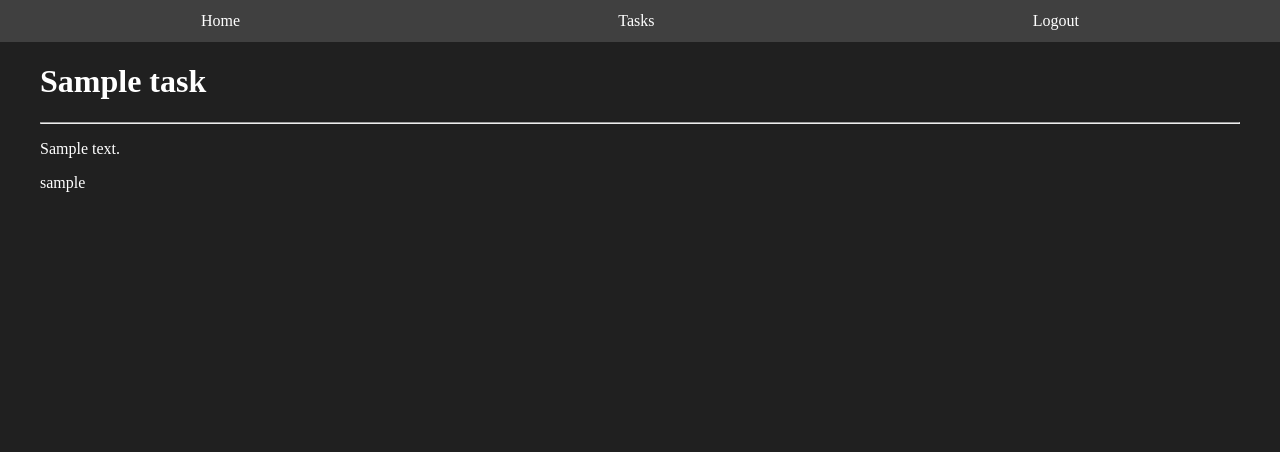
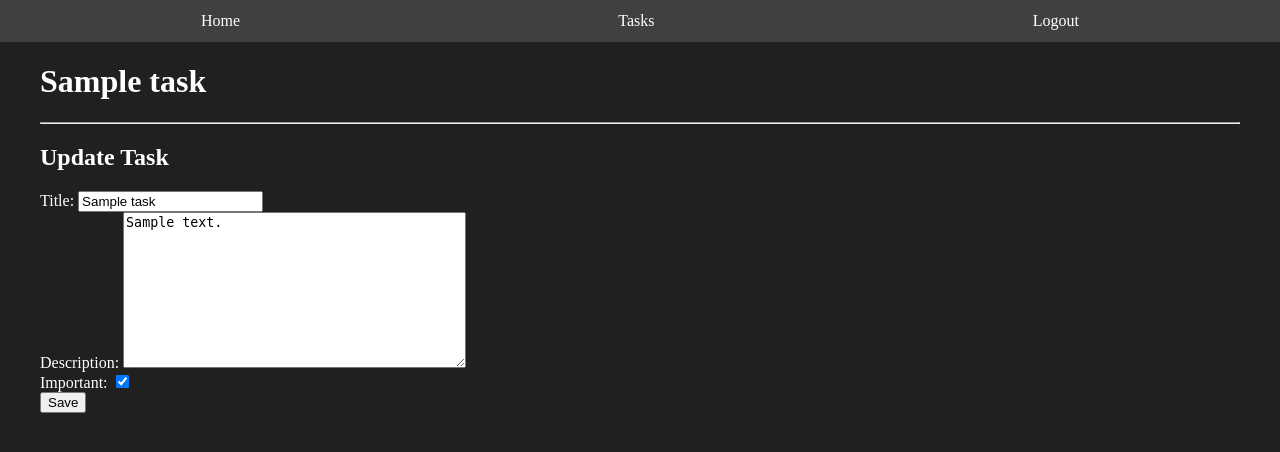
Before and after one commit to daniborja/django-app-init, a Django app: page /tasks/1 in a window 1280 px wide. Shown: the top 452 px of the page. Run offline with Django 5.2, Linux system fonts and the light colour scheme; a user stored in the database is signed in; tables that the repository leaves empty hold one stand-in row (values such as "Sample post").

Commit message:
[ADD]: update task

```diff
--- a/tasks/templates/tasks/task.html
+++ b/tasks/templates/tasks/task.html
@@ -6,7 +6,17 @@
 <h1>{{task.title}}</h1>
 <hr />
 
-<p>{{task.description}}</p>
-<p>{{task.user.username}}</p>
+
+<h2>Update Task</h2>
+
+<!-- form to upd -->
+<form method="POST">
+  <!-- CSRF token -->
+  {% csrf_token %}
+
+  {{form}}
+
+  <button type="submit">Save</button>
+</form>
 
 {% endblock %}
--- a/tasks/views.py
+++ b/tasks/views.py
@@ -125,6 +125,21 @@ def create_task(request):
 def task(request, id):
     # validate that the task belongs to authUser
     task_db = get_object_or_404(Task, id=id, user_id=request.user.id)
-    return render(request, 'tasks/task.html', {
-        'task': task_db
-    })
+
+    if request.method == 'GET':
+        form = TaskForm(instance=task_db)
+        return render(request, 'tasks/task.html', {
+            'task': task_db,
+            'form': form
+        })
+    else:
+        try:
+            # ### upd task
+            updated_task = TaskForm(request.POST, instance=task_db)
+            updated_task.save()
+            return redirect('tasks')
+        except:
+            return render(request, 'tasks/task.html', {
+                'form': TaskForm(),
+                'error': 'Please provide valid data'
+            })
```
